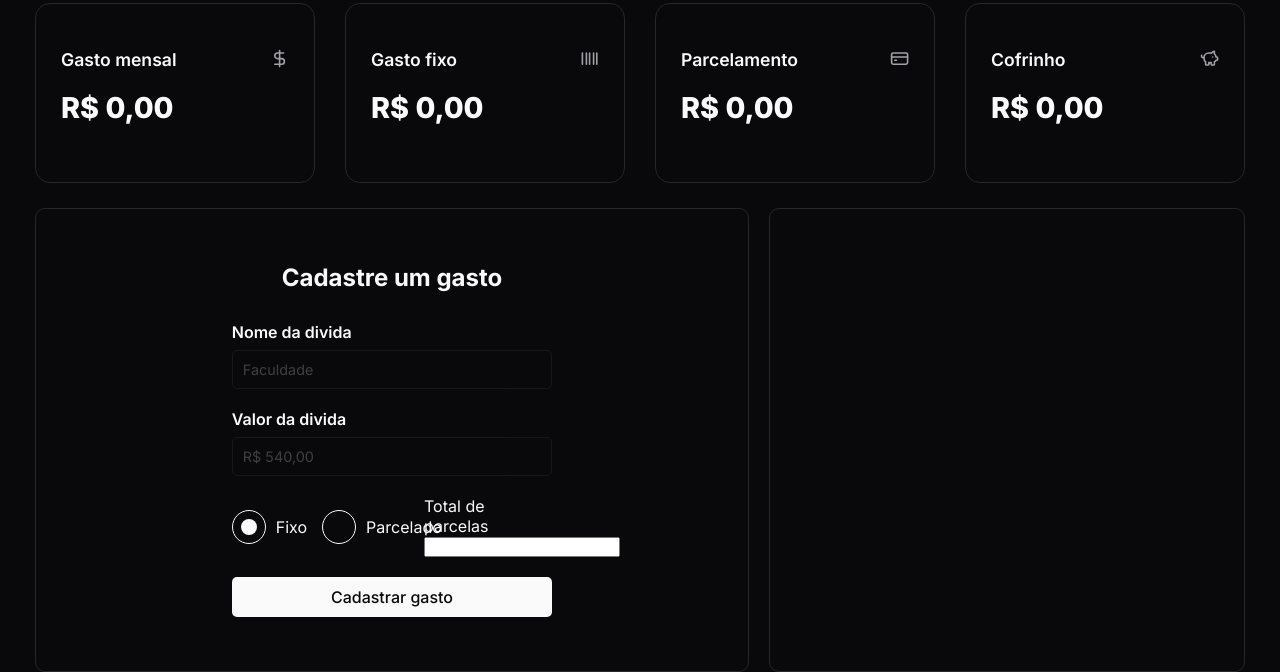
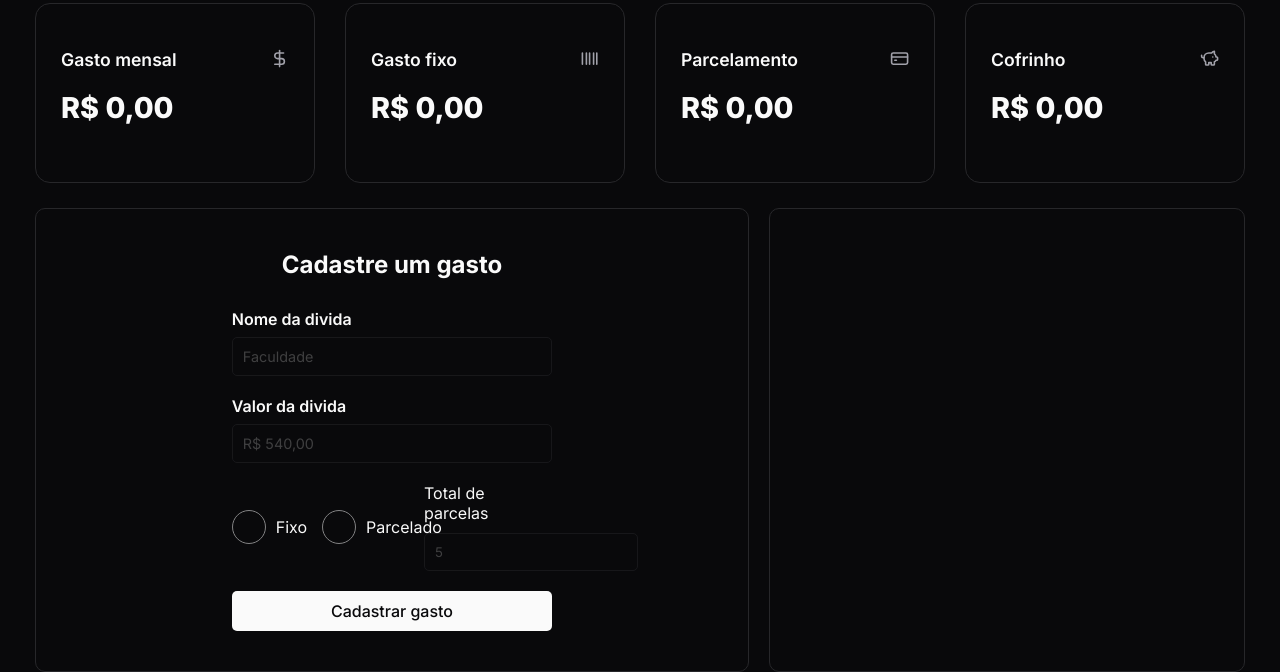
Before and after one commit to devjuanvinicius/finanapp, a website: page index.html in a window 1280 px wide. Shown: the part 150-822 px from the top of the page. Drawn offline with nearby package versions, Linux system fonts and the light colour scheme.

Commit message:
adding changes in radio input

```diff
--- a/index.html
+++ b/index.html
@@ -101,13 +101,13 @@
 
           <div class="debt-infos">
             <label for="debt-value">Valor da divida</label>
-            <input type="number" id="debt-value" placeholder="R$ 540,00">
+            <input type="number" id="debt-value" placeholder="R$ 540,00" class="debt-value">
           </div>
 
           <div class="debt-type">
             <div class="debt-radio-selection">
               <div>
-                <input type="radio" name="type" id="fixo" value="fixo" checked>
+                <input type="radio" name="type" id="fixo" value="fixed">
                 <label for="fixo">Fixo</label>
               </div>
               <div>
@@ -118,7 +118,7 @@
 
             <div class="input-parcelas">
               <label for="parcelas">Total de parcelas</label>
-              <input type="number" name="" id="parcelas">
+              <input type="number" name="" id="parcelas" placeholder="5">
             </div>
           </div>
 
--- a/script.js
+++ b/script.js
@@ -5,6 +5,8 @@ const formDebt = document.getElementById("form-debt");
 const selectedProfile = document.getElementById("selected-profile");
 const inputDebtName = document.getElementById("debt-name");
 const inputDebtValue = document.getElementById("debt-value");
+const inputType = document.querySelectorAll('.debt-radio-selection input[type="radio"');
+const inputParcelas = document.getElementById("parcelas");
 
 const users = []; // "Juan", "Vera"
 const monthlySpending = [
@@ -14,7 +16,8 @@ const monthlySpending = [
       {
         name: "faculdade",
         value: 340,
-        type: "parcelado" // parcelado ou fixo
+        type: "parcelado", // parcelado ou fixo
+        installments: 0
       }
     ],
     gastoMensal: 0,
@@ -141,10 +144,18 @@ function disableInputs() {
   if(users.length <= 0){
     inputDebtName.setAttribute("disabled", "")
     inputDebtValue.setAttribute("disabled", "")
+    inputType[0].setAttribute("disabled", "")
+    inputType[1].setAttribute("disabled", "")
+    inputParcelas.setAttribute("disabled", "")
   } else{
     inputDebtName.removeAttribute("disabled", "")
     inputDebtValue.removeAttribute("disabled", "")
+    inputType[0].removeAttribute("disabled", "")
+    inputType[1].removeAttribute("disabled", "")
+    inputParcelas.removeAttribute("disabled", "")
   }
+
+  // TODO fazer uma fuction que toda vez que o usuario clica em um input, faz com que apareça um toast notification avisando que ele precisa selecionar um perfil antes de cadastra um novo valor
 }
 
 function registerNewDebt() {
--- a/style.scss
+++ b/style.scss
@@ -1,3 +1,6 @@
+// TODO Organizar melhor em menos linhas a questão do input disabled, usar as mesmas linhas de códigos para todos as tags
+
+
 @import url("https://fonts.googleapis.com/css2?family=Inter:wght@100..900&display=swap");
 
 :root {
@@ -264,6 +267,7 @@ h1 {
     background-color: transparent;
     padding: 10px;
     color: var(--white-color);
+    padding: 10px;
 
     border: 1px solid var(--border-color);
     border-radius: 5px;
@@ -284,23 +288,22 @@ h1 {
   #debt-value{
     appearance: textfield;
   }
-
-  #debt-name:disabled,
-  #debt-value:disabled,
-  #btn-register-new-debt:disabled{
-    opacity: .5;
-    cursor: not-allowed;
-  }
 }
 
-#debt-value:focus{
-  content: "R$ ";
+#debt-name:disabled,
+#debt-value:disabled,
+#btn-register-new-debt:disabled,
+.input-parcelas input:disabled,
+.debt-radio-selection input[type="radio"]:disabled{
+  opacity: .5;
+  cursor: not-allowed;
 }
 
 .debt-type{
   display: flex;
   flex-direction: row;
   justify-content: space-between;
+  align-items: center;
   width: 100%;
 
   color: var(--white-color);
@@ -325,7 +328,10 @@ h1 {
     display: flex;
     justify-content: center;
     align-items: center;
+
+    cursor: pointer;
   }
+
 
   input[type="radio"]::before{
     content: "";
@@ -336,6 +342,10 @@ h1 {
     position: absolute;
     opacity: 0;
     transition: all 100ms ease-in-out;
+  }
+
+  input[type="radio"]:disabled::before{
+    opacity: 0  !important;
   }
 
   input[type="radio"]:checked::before{
@@ -350,12 +360,27 @@ h1 {
   }
 }
 
+.debt-radio-selection:has(input[type="radio"]:disabled) label{
+  cursor: not-allowed;
+}
+
 .input-parcelas{
   width: 40%;
 
   input{
     appearance: textfield;
+    background-color: transparent;
+    color: var(--white-color);
+    padding: 10px;
+    margin-top: 10px;
+
+    border: 1px solid var(--border-color);
+    border-radius: 5px;
   }
+}
+
+.input-parcelas:has(input:disabled) label{
+  cursor: not-allowed;
 }
 
 input[type="submit"] {
```
Also changed, not shown: style/style.css, 1 other file.
